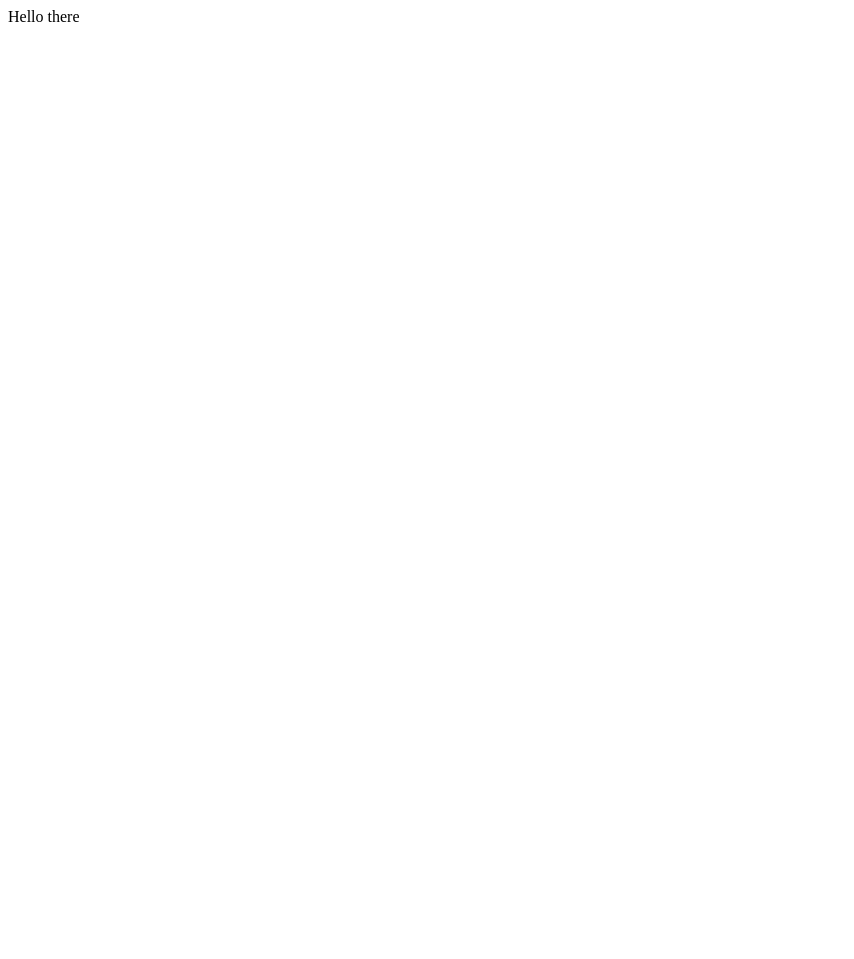
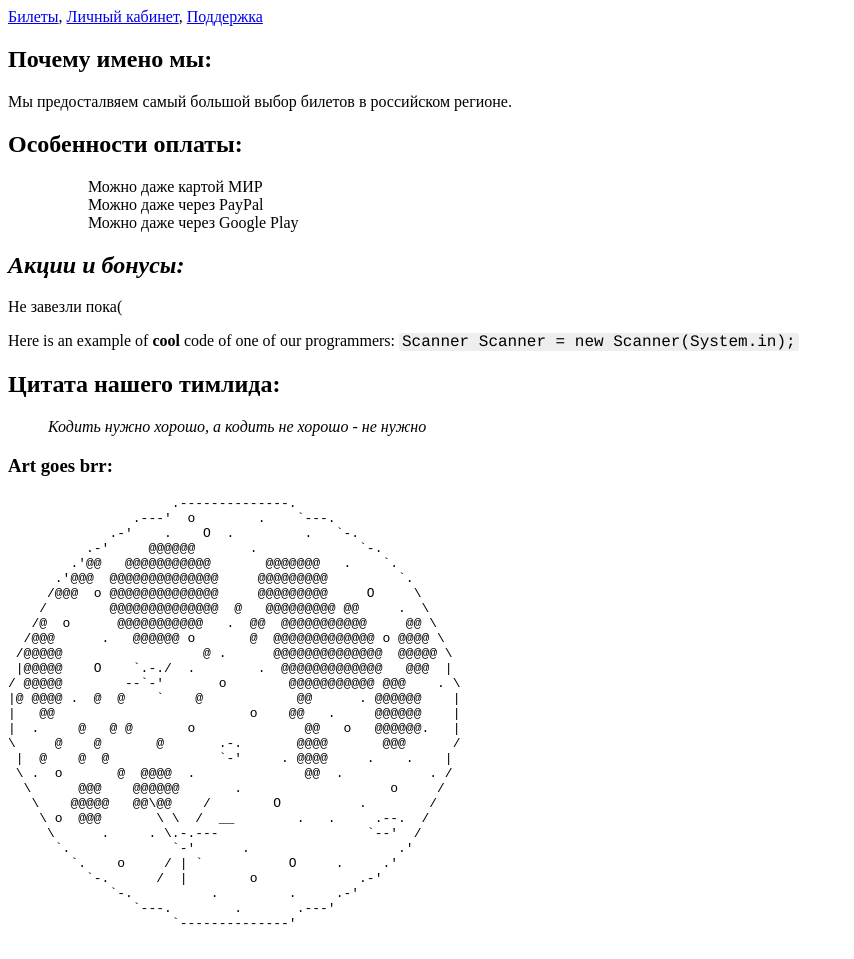
Before and after one commit to fedos3d/itmo_web, a plain HTML site: page index.html in a window 1280 px wide. Shown: the whole page, without its empty margins (0-854 px from the left). Before the commit the page ends 800 px from the top, so only its background shows below. Drawn offline with Linux system fonts and the light colour scheme.

Commit message:
Added lab 1 content

```diff
--- a/index.html
+++ b/index.html
@@ -1 +1,92 @@
-Hello there
+<!DOCTYPE html>
+<html lang="ru">
+<head>
+    <title>Билеты онлайн</title>
+    <link href="outlines.css" rel="stylesheet">
+    <meta charset="UTF-8">
+    <meta name="keywords" content="магазин, билеты, путешествия, travel, tickets, flight">
+    <meta name="description" content="Онлайн продажа авиа и жд-билетов" >
+</head>
+<body>
+<header>
+    <nav>
+        <a href="tickets.html">Билеты</a>, <a href="myaccount.html">Личный кабинет</a>, <a href="support.html">Поддержка</a>
+    </nav>
+</header>
+<main>
+    <article>
+        <h1>Почему имено мы:</h1>
+        <p>
+            Мы предосталвяем самый большой выбор билетов в российском регионе.
+        </p>
+    </article>
+    <article>
+        <h1>Особенности оплаты:</h1>
+        <ul>
+            <ol>
+                Можно даже картой МИР
+            </ol>
+            <ol>
+                Можно даже через PayPal
+            </ol>
+            <ol>
+                Можно даже через Google Play
+            </ol>
+        </ul>
+    </article>
+    <aside>
+        <h1><em>Акции и бонусы:</em></h1>
+        <p>Не завезли пока(</p>
+    </aside>
+    <section>
+        <p>Here is an example of <strong>cool</strong> code of one of our programmers:
+            <code>Scanner Scanner = new Scanner(System.in);</code></p>
+    </section>
+    <section>
+        <h1>Цитата нашего тимлида:</h1>
+        <blockquote>
+            Кодить нужно хорошо, а кодить не хорошо - не нужно
+        </blockquote>
+    </section>
+    <section>
+        <h3>Art goes brr:</h3>
+        <pre>
+                     .--------------.
+                .---'  o        .    `---.
+             .-'    .    O  .         .   `-.
+          .-'     @@@@@@       .             `-.
+        .'@@   @@@@@@@@@@@       @@@@@@@   .    `.
+      .'@@@  @@@@@@@@@@@@@@     @@@@@@@@@         `.
+     /@@@  o @@@@@@@@@@@@@@     @@@@@@@@@     O     \
+    /        @@@@@@@@@@@@@@  @   @@@@@@@@@ @@     .  \
+   /@  o      @@@@@@@@@@@   .  @@  @@@@@@@@@@@     @@ \
+  /@@@      .   @@@@@@ o       @  @@@@@@@@@@@@@ o @@@@ \
+ /@@@@@                  @ .      @@@@@@@@@@@@@@  @@@@@ \
+ |@@@@@    O    `.-./  .        .  @@@@@@@@@@@@@   @@@  |
+/ @@@@@        --`-'       o        @@@@@@@@@@@ @@@    . \
+|@ @@@@ .  @  @    `    @            @@      . @@@@@@    |
+|   @@                         o    @@   .     @@@@@@    |
+|  .     @   @ @       o              @@   o   @@@@@@.   |
+\     @    @       @       .-.       @@@@       @@@      /
+ |  @    @  @              `-'     . @@@@     .    .    |
+ \ .  o       @  @@@@  .              @@  .           . /
+  \      @@@    @@@@@@       .                   o     /
+   \    @@@@@   @@\@@    /        O          .        /
+    \ o  @@@       \ \  /  __        .   .     .--.  /
+     \      .     . \.-.---                   `--'  /
+      `.             `-'      .                   .'
+        `.    o     / | `           O     .     .'
+          `-.      /  |        o             .-'
+             `-.          .         .     .-'
+                `---.        .       .---'
+                     `--------------'
+        </pre>
+    </section>
+
+</main>
+<footer>
+
+</footer>
+
+</body>
+</html>
--- /dev/null
+++ b/outlines.css
@@ -0,0 +1,9 @@
+code {
+    background-color: #eee;
+    border-radius: 3px;
+    font-family: courier, monospace;
+    padding: 0 3px;
+}
+blockquote {
+    font-style: italic;
+}
```
Also changed, not shown: 1 other file.
